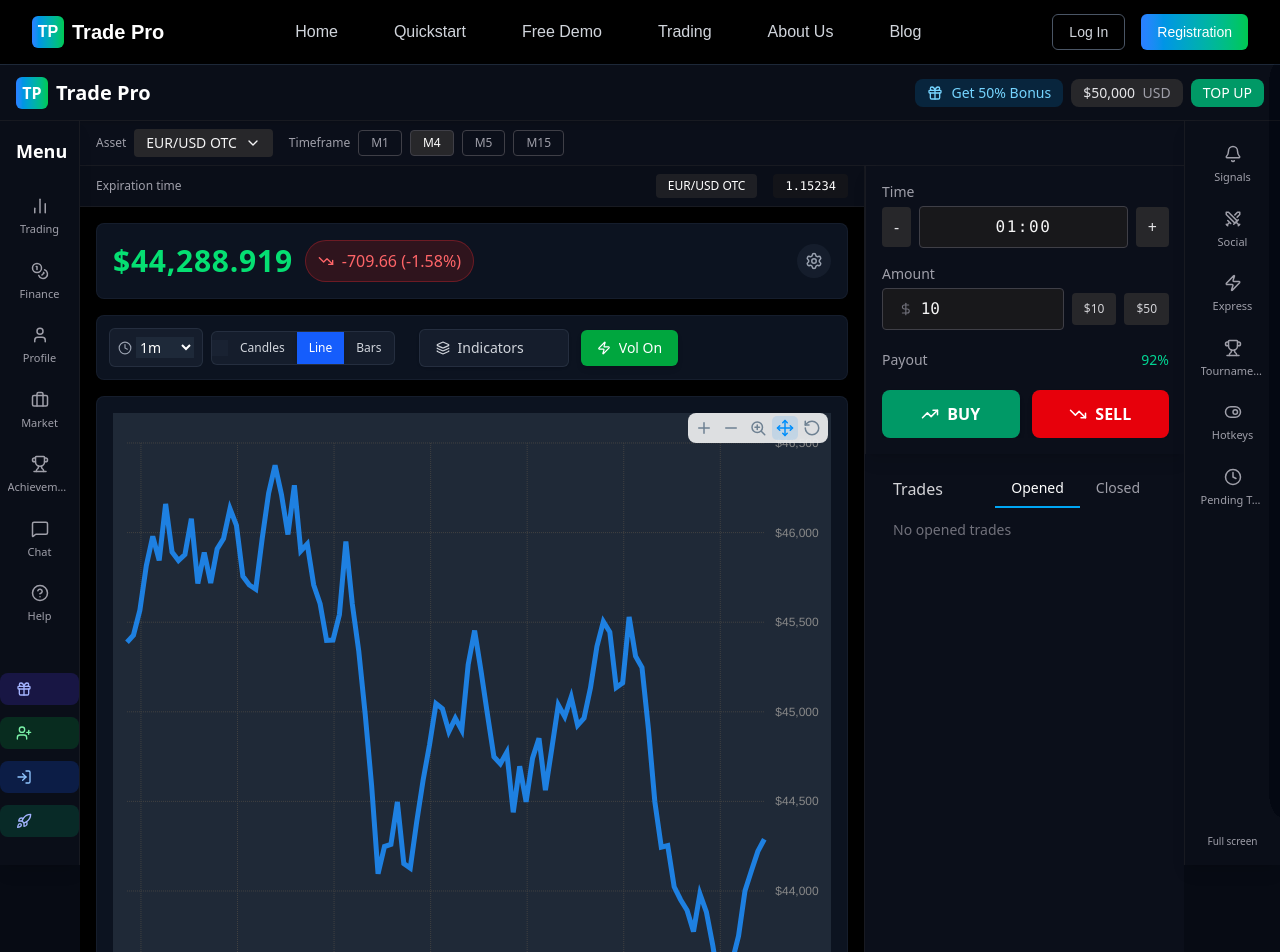
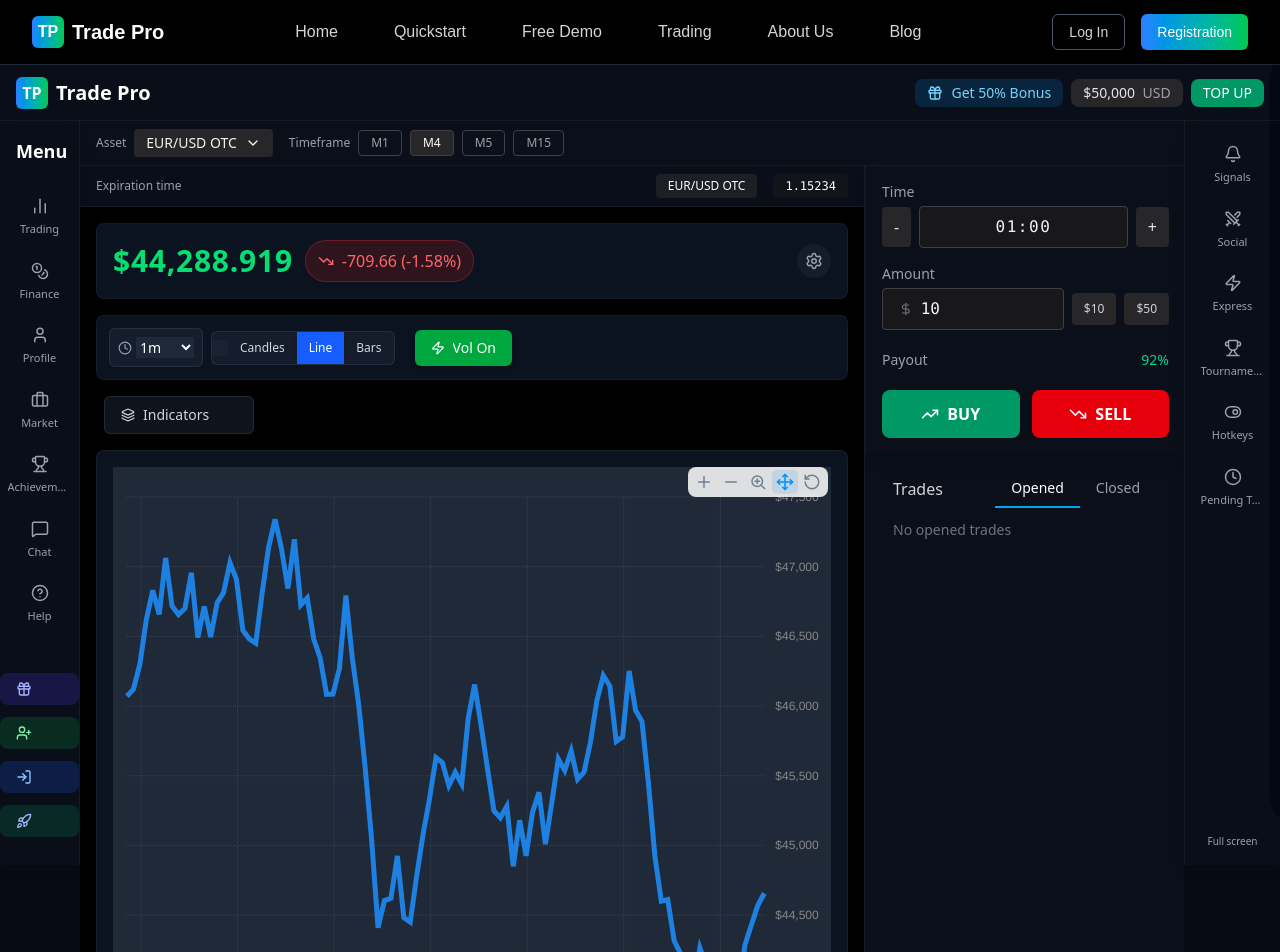
Before and after one commit to hiverift-saif/trade-project, a React (Vite) app: page /Trading in a window 1280 px wide. Shown: the top 952 px of the page. Built offline with nearby package versions, Linux system fonts and the light colour scheme.

Commit message:
chart change

```diff
--- /dev/null
+++ b/src/Pages/RealtradingchartAccount.jsx
@@ -0,0 +1,11 @@
+import React from 'react'
+
+const RealtradingchartAccount = () => {
+  return (
+    <div>
+
+    </div>
+  )
+}
+
+export default RealtradingchartAccount
--- a/src/components/PriceChart.jsx
+++ b/src/components/PriceChart.jsx
@@ -1,9 +1,9 @@
-import { useState, useEffect, useMemo } from 'react';
+import { useState, useEffect, useMemo, useRef } from 'react';
 import Chart from 'react-apexcharts';
 import { TrendingUp, TrendingDown, Clock, BarChart2, Settings, Zap, Layers, Star, Check } from 'lucide-react';
 
 const PriceChart = () => {
-  // Helper functions
+  // Helper functions (unchanged)
   const getDurationMs = (tf) => {
     const map = {
       '5s': 5 * 1000,
@@ -149,7 +149,6 @@
         const ema26 = ema(closes.slice(0, i + 1), 26);
         const macdLine = ema12[i] - ema26[i];
         macd.push(macdLine);
-        // Signal line (EMA9 of MACD)
         const signal = ema(macd.slice(0, i + 1), 9);
         macdSignal.push(signal[i]);
         macdHistogram.push(macdLine - signal[i]);
@@ -174,9 +173,9 @@
     }));
   };
 
-  // State
+  // State (unchanged)
   const [timeframe, setTimeframe] = useState('1m');
-  const [chartType, setChartType] = useState('line'); // Default to line chart
+  const [chartType, setChartType] = useState('line');
   const [indicators, setIndicators] = useState({
     sma20: false, sma50: false, bb: false, rsi: false, macd: false,
     ac: false, adx: false, all: false, aro: false, atr: false, ao: false,
@@ -192,7 +191,10 @@
   const [startPrice, setStartPrice] = useState(45000);
   const [xaxisRange, setXaxisRange] = useState({ min: undefined, max: undefined });
 
-  // Regenerate data when timeframe changes
+  const latestRangeRef = useRef({ min: undefined, max: undefined });
+  const zoomDebounceTimer = useRef(null);
+
+  // Effects (unchanged)
   useEffect(() => {
     const newData = generateInitialData(timeframe);
     setCandleData(newData);
@@ -201,7 +203,6 @@
     setCurrentPrice(newData[newData.length - 1]?.y[3] || 45000);
   }, [timeframe]);
 
-  // Set initial start price only once after data load
   useEffect(() => {
     if (candleData.length > 0 && startPrice === 45000) {
       setStartPrice(candleData[0].y[0]);
@@ -209,7 +210,6 @@
     }
   }, [candleData]);
 
-  // Live chart animation - update last candle only
   useEffect(() => {
     const interval = setInterval(() => {
       setCandleData((prevData) => {
@@ -217,10 +217,15 @@
         setCurrentPrice(newData[newData.length - 1].y[3]);
         return newData;
       });
-    }, 1000); // Update every 1 second for smoother animation
-
+    }, 1000);
     return () => clearInterval(interval);
   }, [timeframe]);
+
+  useEffect(() => {
+    return () => {
+      if (zoomDebounceTimer.current) clearTimeout(zoomDebounceTimer.current);
+    };
+  }, []);
 
   const enrichedData = useMemo(() => computeEnrichedData(candleData, indicators), [candleData, indicators]);
 
@@ -234,7 +239,7 @@
           } else if (type === 'bars') {
             return {
               x: d.x,
-              y: [d.y[2], d.y[1]],  // [low, high] for rangeBar to mimic candlestick bars
+              y: [d.y[2], d.y[1]],
               color: d.isGreen ? '#00ff88' : '#ff4444'
             };
           } else {
@@ -294,7 +299,6 @@
           });
         }
       }
-      // Add RSI as a separate series (but since it's oscillator, perhaps in subplot, but for now add to main if enabled)
       if (indicatorsObj.rsi) {
         const hasRsi = enriched.some(d => d.rsi !== null);
         if (hasRsi) {
@@ -308,7 +312,6 @@
           });
         }
       }
-      // MACD
       if (indicatorsObj.macd) {
         const hasMacd = enriched.some(d => d.macd !== null);
         if (hasMacd) {
@@ -341,12 +344,11 @@
   const changePercent = ((priceChange / startPrice) * 100).toFixed(2);
   const isPositive = priceChange >= 0;
 
-  const priceColor = chartType === 'line' ? "#1e90ff" : "#00ff88"; // Blue for line chart to match the image
+  const priceColor = chartType === 'line' ? "#1e90ff" : "#00ff88";
 
-  // Compute dynamic column width based on visible points - wider on zoom
   const getColumnWidth = () => {
     if (xaxisRange.min === undefined || xaxisRange.max === undefined) {
-      return '100%'; // Default for full view
+      return '100%';
     }
     const visiblePoints = enrichedData.filter(d =>
       d.x.getTime() >= xaxisRange.min && d.x.getTime() <= xaxisRange.max
@@ -364,7 +366,6 @@
 
   const columnWidth = getColumnWidth();
 
-  // Handle indicator changes
   const handleIndicatorChange = (key) => {
     setIndicators(prev => ({ ...prev, [key]: !prev[key] }));
     if (!['sma20', 'sma50', 'bb', 'rsi', 'macd'].includes(key)) {
@@ -377,7 +378,6 @@
     console.log('Applied indicators:', indicators);
   };
 
-  // Indicators data
   const indicatorsData = [
     { type: 'sma20', name: 'SMA 20' },
     { type: 'sma50', name: 'SMA 50' },
@@ -428,24 +428,23 @@
     });
   };
 
-  // Dynamic chart height based on screen size
   const getChartHeight = () => {
     if (typeof window !== 'undefined') {
-      if (window.innerWidth < 640) return 300; // Mobile
-      if (window.innerWidth < 1024) return 400; // Tablet
-      return 689; // Desktop
+      if (window.innerWidth < 640) return 300;
+      if (window.innerWidth < 1024) return 400;
+      return 689;
     }
-    return 400; // Default
+    return 400;
   };
 
   const chartHeight = getChartHeight();
 
-  // ApexCharts options for main chart - line chart specific adjustments to match provided canvas style
   const mainChartOptions = useMemo(() => ({
     chart: {
+      id: 'price-chart',
       type: chartType === 'candles' ? 'candlestick' : chartType === 'line' ? 'line' : 'rangeBar',
       height: chartHeight,
-      width: '100%', // Responsive width
+      width: '100%',
       zoom: {
         type: 'x',
         enabled: true,
@@ -479,7 +478,7 @@
           reset: true
         }
       },
-      background: chartType === 'line' ? '#1f2937' : '#000', // Gray-800 (#1f2937) for line chart
+      background: chartType === 'line' ? '#1f2937' : '#000',
       foreColor: '#e0e0e0',
       animations: {
         enabled: true,
@@ -494,19 +493,29 @@
           speed: 350
         }
       },
+      redrawOnParentResize: false,
+      redrawOnWindowResize: false,
       events: {
         zoomed: (chartContext, { xaxis }) => {
-          setXaxisRange({ min: xaxis.min, max: xaxis.max });
+          latestRangeRef.current = { min: xaxis.min, max: xaxis.max };
+          if (zoomDebounceTimer.current) clearTimeout(zoomDebounceTimer.current);
+          zoomDebounceTimer.current = setTimeout(() => {
+            setXaxisRange(latestRangeRef.current);
+          }, 120);
         },
         panned: (chartContext, { xaxis }) => {
-          setXaxisRange({ min: xaxis.min, max: xaxis.max });
+          latestRangeRef.current = { min: xaxis.min, max: xaxis.max };
+          if (zoomDebounceTimer.current) clearTimeout(zoomDebounceTimer.current);
+          zoomDebounceTimer.current = setTimeout(() => {
+            setXaxisRange(latestRangeRef.current);
+          }, 120);
         }
       },
       responsive: [{
         breakpoint: 480,
         options: {
           chart: {
-            height: 250, // Smaller on mobile
+            height: 250,
             width: '100%'
           },
           plotOptions: {
@@ -519,7 +528,7 @@
         breakpoint: 768,
         options: {
           chart: {
-            height: 350, // Tablet
+            height: 350,
             width: '100%'
           },
           plotOptions: {
@@ -532,7 +541,7 @@
         breakpoint: 1024,
         options: {
           chart: {
-            height: 500, // Larger desktop
+            height: 500,
             width: '100%'
           },
           plotOptions: {
@@ -562,7 +571,7 @@
         columnWidth: columnWidth
       },
       line: {
-        width: chartType === 'line' ? 3 : 2, // Thicker line for line chart
+        width: chartType === 'line' ? 3 : 2,
         curve: 'smooth'
       }
     },
@@ -573,9 +582,9 @@
       labels: {
         style: {
           colors: '#888',
-          fontSize: '12px' // Responsive font size
+          fontSize: '12px'
         },
-        rotate: -45, // Rotate labels on small screens
+        rotate: -45,
         maxHeight: 80
       },
       axisBorder: {
@@ -626,14 +635,13 @@
       }
     },
     colors: [priceColor]
-  }), [chartType, xaxisRange, priceColor, columnWidth, chartHeight]);
+  }), [chartType, priceColor, columnWidth, chartHeight, xaxisRange.min, xaxisRange.max]);
 
-  // Volume chart options - adjusted for style
   const volumeChartOptions = useMemo(() => ({
     chart: {
       type: 'bar',
-      height: showVolume ? (window.innerWidth < 640 ? 50 : 80) : 0, // Responsive height
-      width: '100%', // Responsive width
+      height: showVolume ? (typeof window !== 'undefined' && window.innerWidth < 640 ? 50 : 80) : 0,
+      width: '100%',
       stacked: false,
       animations: {
         enabled: true,
@@ -644,7 +652,7 @@
           speed: 350
         }
       },
-      background: chartType === 'line' ? '#1f2937' : '#000', // Gray-800 for line chart
+      background: chartType === 'line' ? '#1f2937' : '#000',
       foreColor: '#e0e0e0',
       zoom: {
         type: 'x',
@@ -654,7 +662,9 @@
         enabled: true,
         type: 'x'
       },
-      toolbar: { show: false }
+      toolbar: { show: false },
+      redrawOnParentResize: false,
+      redrawOnWindowResize: false
     },
     plotOptions: {
       bar: {
@@ -664,7 +674,7 @@
           ranges: [{
             from: 0,
             to: Infinity,
-            color: chartType === 'line' ? '#666' : '#4a5568' // Gray for line chart
+            color: chartType === 'line' ? '#666' : '#4a5568'
           }]
         },
         borderRadius: 2
@@ -696,7 +706,7 @@
       }
     },
     dataLabels: { enabled: false }
-  }), [showVolume, xaxisRange, columnWidth, chartType]);
+  }), [showVolume, xaxisRange.min, xaxisRange.max, columnWidth, chartType]);
 
   const volumeChartSeries = useMemo(() => [
     {
@@ -713,7 +723,7 @@
   return (
     <div className="min-h-screen bg-black text-white p-2 sm:p-4">
       <div className="max-w-full mx-auto space-y-4">
-        {/* Header with Price - Enhanced responsive flex with better spacing */}
+        {/* Header with Price */}
         <div className="flex flex-col lg:flex-row justify-between items-start lg:items-center bg-gray-900/80 backdrop-blur-sm p-4 rounded-lg gap-3 border border-gray-800/50 shadow-lg">
           <div className="flex flex-col sm:flex-row items-start sm:items-center gap-3 w-full sm:w-auto">
             <span className="text-xl sm:text-3xl font-bold text-green-400 tracking-wide">${currentPrice.toLocaleString()}</span>
@@ -729,9 +739,9 @@
           </div>
         </div>
 
-        {/* Top Toolbar - Compact professional layout: flex-wrap for mobile, reduced padding and sizes */}
-        <div className="flex flex-row flex-wrap items-center gap-1 sm:gap-2 bg-gray-900/80 backdrop-blur-sm p-1 sm:p-3 rounded-lg border border-gray-800/50 shadow-lg overflow-hidden">
-          {/* Timeframe Selector - Smaller on mobile */}
+        {/* Top Toolbar */}
+        <div className="flex flex-row flex-wrap items-center gap-1 sm:gap-2 bg-gray-900/80 backdrop-blur-sm p-1 sm:p-3 rounded-lg border border-gray-800/50 shadow-lg ">
+          {/* Timeframe Selector */}
           <div className="flex items-center gap-1 bg-gray-800/50 border border-gray-700/50 rounded-md p-1.5 sm:p-2 flex-shrink-0 min-w-[70px] sm:min-w-0">
             <Clock size={14} className="text-gray-400 flex-shrink-0" />
             <select
@@ -743,7 +753,7 @@
             </select>
           </div>
 
-          {/* Chart Type - Tighter segmented control, smaller padding on mobile */}
+          {/* Chart Type */}
           <div className="flex items-center gap-0 bg-gray-800/50 border border-gray-700/50 rounded-md overflow-hidden flex-shrink-0">
             <BarChart2 size={14} className="text-gray-400 p-1 sm:p-2 bg-gray-800/50 flex-shrink-0" />
             <button
@@ -766,10 +776,69 @@
             </button>
           </div>
 
-          {/* Spacer for alignment on larger screens */}
+          {/* Spacer */}
           <div className="flex-1 sm:flex-none" />
 
-          {/* Indicators - Adjusted for mobile: full width if needed, smaller sizes */}
+          {/* Indicators */}
+   {/* Indicators */}
+{/* <div className="relative flex-shrink-0 w-full sm:w-auto sm:ml-2">
+  <button
+    onClick={() => setShowIndicatorsMenu(!showIndicatorsMenu)}
+    className="flex items-center justify-center gap-1 sm:gap-2 text-xs sm:text-sm font-medium px-2 sm:px-4 py-1.5 sm:py-2 rounded-md bg-gray-800/50 border border-gray-700/50 text-gray-300 hover:text-white hover:bg-gray-700/50 transition-all duration-200 shadow-sm w-full sm:w-auto truncate"
+  >
+    <Layers size={14} className="flex-shrink-0" />
+    <span className="hidden sm:inline">Indicators</span>
+    <Check size={12} className={`ml-auto sm:ml-2 flex-shrink-0 text-green-400 ${Object.values(indicators).filter(Boolean).length > 0 ? 'opacity-100' : 'opacity-0'}`} />
+  </button>
+  {showIndicatorsMenu && (
+    <div className="absolute top-full left-0 mt-1 sm:mt-2 w-full sm:w-96 max-w-[90vw] bg-gray-800/95 backdrop-blur-sm rounded-lg shadow-xl p-2 sm:p-4 border border-gray-700/50 z-50 max-h-72 sm:max-h-80 overflow-y-auto">
+      <div className="grid grid-cols-1 sm:grid-cols-2 gap-2 sm:gap-3 mb-3 sm:mb-4">
+        {indicatorsData.slice(0, 10).map((indicator) => (
+          <div key={indicator.type} className="flex items-center gap-2 sm:gap-3 p-1.5 sm:p-2 hover:bg-gray-700/50 rounded-md transition-all duration-200 cursor-pointer">
+            <button
+              className={`flex items-center justify-center w-4 h-4 sm:w-5 sm:h-5 rounded-full text-gray-400 hover:text-yellow-500 transition-all duration-200 ${favorites.has(indicator.type) ? 'bg-yellow-500/20 text-yellow-500 border border-yellow-500/30' : 'border border-gray-600/50'}`}
+              onClick={(e) => {
+                e.stopPropagation();
+                toggleFavorite(indicator.type);
+              }}
+            >
+              <Star size={10} className="sm:size-12" />
+            </button>
+            <label className="flex items-center gap-2 sm:gap-3 cursor-pointer flex-1">
+              <input
+                type="checkbox"
+                checked={indicators[indicator.type]}
+                onChange={(e) => {
+                  e.stopPropagation();
+                  handleIndicatorChange(indicator.type);
+                }}
+                className="w-3.5 h-3.5 sm:w-4 sm:h-4 text-blue-600 bg-gray-700 border-gray-600 rounded focus:ring-blue-500 focus:ring-2 transition-all duration-200 flex-shrink-0"
+              />
+              <span className="text-xs sm:text-sm font-medium text-gray-200 truncate">{indicator.name}</span>
+            </label>
+          </div>
+        ))}
+      </div>
+      <div className="text-xs text-gray-400 mb-3 sm:mb-4">More indicators available in pro version...</div>
+      <button
+        onClick={handleApplyIndicators}
+        className="w-full text-xs sm:text-sm px-3 sm:px-4 py-1.5 sm:py-2 bg-blue-600 text-white rounded-lg hover:bg-blue-700 transition-all duration-200 font-medium shadow-md"
+      >
+        Apply Changes
+      </button>
+    </div>
+  )}
+</div> */}
+
+          {/* Volume */}
+          <button
+            onClick={() => setShowVolume(!showVolume)}
+            className={`flex items-center justify-center gap-1 sm:gap-2 text-xs sm:text-sm font-medium px-2 sm:px-4 py-1.5 sm:py-2 rounded-md ${showVolume ? 'bg-green-600 text-white shadow-md' : 'bg-gray-800/50 border border-gray-700/50 text-gray-300 hover:text-white hover:bg-gray-700/50'} transition-all duration-200 flex-shrink-0 sm:ml-1 w-full sm:w-auto`}
+          >
+            <Zap size={14} className="flex-shrink-0" />
+            <span className="truncate">{showVolume ? 'Vol On' : 'Vol Off'}</span>
+          </button>
+        </div>
 <div className="relative flex-shrink-0 w-full sm:w-auto sm:ml-2">
   <button
     onClick={() => setShowIndicatorsMenu(!showIndicatorsMenu)}
@@ -780,12 +849,12 @@
     <Check size={12} className={`ml-auto sm:ml-2 flex-shrink-0 text-green-400 ${Object.values(indicators).filter(Boolean).length > 0 ? 'opacity-100' : 'opacity-0'}`} />
   </button>
   {showIndicatorsMenu && (
-              <div className="absolute top-full left-0 mt-1 sm:mt-2 w-full sm:w-96 bg-gray-800/95 backdrop-blur-sm rounded-lg shadow-xl p-2 sm:p-4 border border-gray-700/50 z-20 max-h-72 sm:max-h-80 overflow-y-auto">
+    <div className="absolute top-full left-0 mt-1 sm:mt-2 w-full sm:w-96 max-w-[90vw] bg-gray-800/95 backdrop-blur-sm rounded-lg shadow-xl p-2 sm:p-4 border border-gray-700/50 z-50 max-h-72 sm:max-h-80 overflow-y-auto">
       <div className="grid grid-cols-1 sm:grid-cols-2 gap-2 sm:gap-3 mb-3 sm:mb-4">
         {indicatorsData.slice(0, 10).map((indicator) => (
           <div key={indicator.type} className="flex items-center gap-2 sm:gap-3 p-1.5 sm:p-2 hover:bg-gray-700/50 rounded-md transition-all duration-200 cursor-pointer">
             <button
-                        className={`fav flex items-center justify-center w-4 h-4 sm:w-5 sm:h-5 rounded-full text-gray-400 hover:text-yellow-500 transition-all duration-200 ${favorites.has(indicator.type) ? 'bg-yellow-500/20 text-yellow-500 border border-yellow-500/30' : 'border border-gray-600/50'}`}
+              className={`flex items-center justify-center w-4 h-4 sm:w-5 sm:h-5 rounded-full text-gray-400 hover:text-yellow-500 transition-all duration-200 ${favorites.has(indicator.type) ? 'bg-yellow-500/20 text-yellow-500 border border-yellow-500/30' : 'border border-gray-600/50'}`}
               onClick={(e) => {
                 e.stopPropagation();
                 toggleFavorite(indicator.type);
@@ -818,20 +887,9 @@
     </div>
   )}
 </div>
-
-          {/* Volume - Smaller on mobile */}
-          <button
-            onClick={() => setShowVolume(!showVolume)}
-            className={`flex items-center justify-center gap-1 sm:gap-2 text-xs sm:text-sm font-medium px-2 sm:px-4 py-1.5 sm:py-2 rounded-md ${showVolume ? 'bg-green-600 text-white shadow-md' : 'bg-gray-800/50 border border-gray-700/50 text-gray-300 hover:text-white hover:bg-gray-700/50'} transition-all duration-200 flex-shrink-0 sm:ml-1 w-full sm:w-auto`}
-          >
-            <Zap size={14} className="flex-shrink-0" />
-            <span className="truncate">{showVolume ? 'Vol On' : 'Vol Off'}</span>
-          </button>
-        </div>
-
-        {/* Chart Container - Enhanced with better padding, shadows, and full responsiveness */}
-        <div className="bg-gray-900/80 backdrop-blur-sm rounded-lg p-2 sm:p-4 border border-gray-800/50 shadow-xl w-full overflow-hidden">
-          <div className="chart-container w-full relative" id="chart-1">
+        {/* Chart Container */}
+  <div className="bg-gray-900/80 backdrop-blur-sm rounded-lg p-2 sm:p-4 border border-gray-800/50 shadow-xl w-full">
+  <div className="w-full relative">
     <Chart
       key={chartType}
       options={mainChartOptions}
@@ -844,6 +902,7 @@
   {showVolume && (
     <div className="mt-2 pt-2 border-t border-gray-800/50">
       <Chart
+        key={`${chartType}-${timeframe}`}
         options={volumeChartOptions}
         series={volumeChartSeries}
         type="bar"
--- a/src/components/TradingViewChart.jsx
+++ b/src/components/TradingViewChart.jsx
@@ -4,16 +4,12 @@
   const chartRef = useRef(null);
 
 useEffect(() => {
-    const script = document.createElement("script");
-    script.src = "https://s3.tradingview.com/tv.js";
-    script.async = true;
-
-    script.onload = () => {
-      if (window.TradingView) {
+  function initWidget() {
+    if (window.TradingView && chartRef.current) {
       new window.TradingView.widget({
         container_id: chartRef.current.id,
-          symbol: symbol,
-          interval: interval,
+        symbol,
+        interval,
         width: "100%",
         height: "100%",
         autosize: true,
@@ -30,14 +26,27 @@
         studies: [],
       });
     }
-    };
+  }
 
+  // ✅ Load script only once
+  if (!window.TradingView) {
+    const script = document.createElement("script");
+    script.src = "https://s3.tradingview.com/tv.js";
+    script.async = true;
+    script.onload = initWidget;
     document.body.appendChild(script);
+  } else {
+    initWidget();
+  }
 
+  // ✅ Cleanup only removes old chart instance, not the script
   return () => {
-      document.body.removeChild(script);
+    if (chartRef.current) {
+      chartRef.current.innerHTML = "";
+    }
   };
 }, [symbol, interval]);
 
+
   return <div ref={chartRef} id={`tradingview_${symbol}`} style={{ height: "100%", width: "100%" }} />;
 }
```
Also changed, not shown: src/components/RightRail.jsx (+19 -5 lines). Lines whose indentation alone changed are shown as unchanged.
